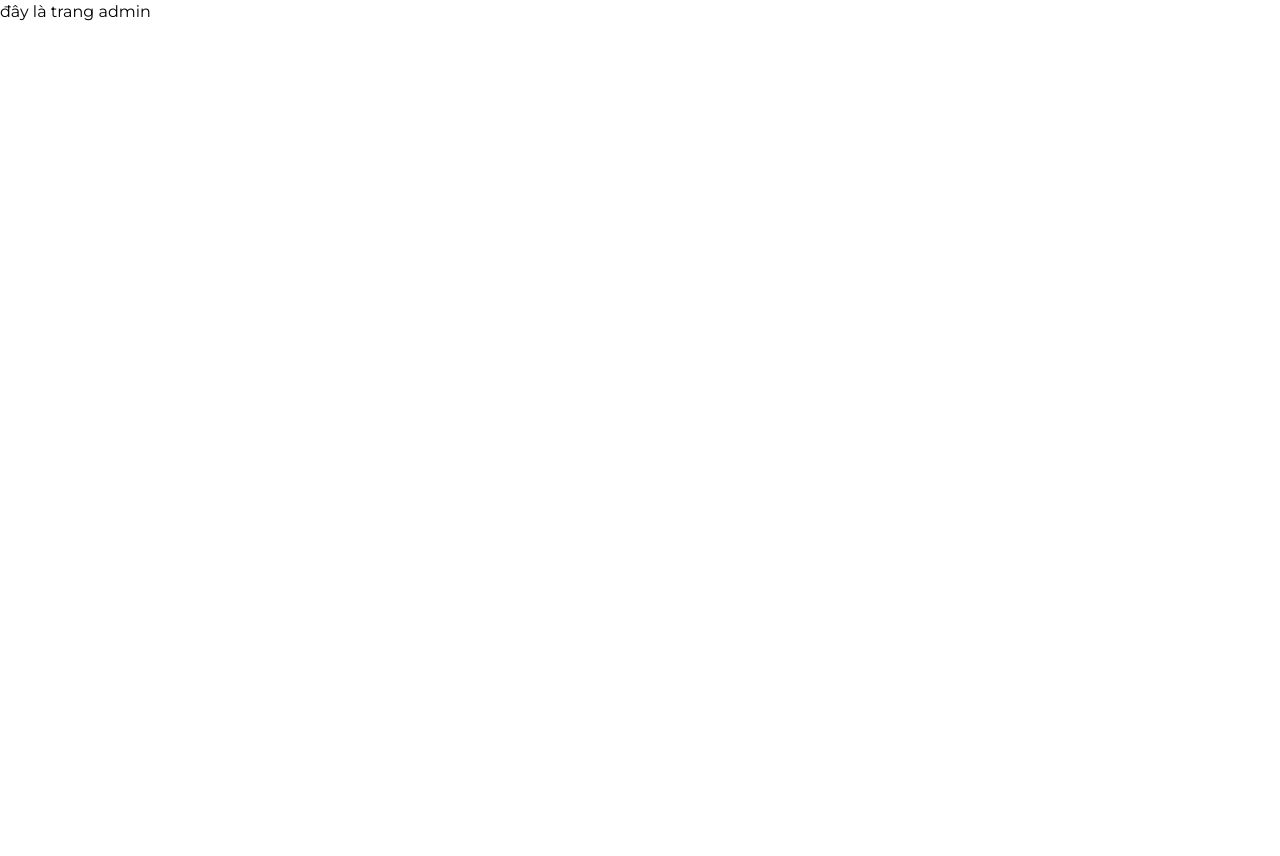
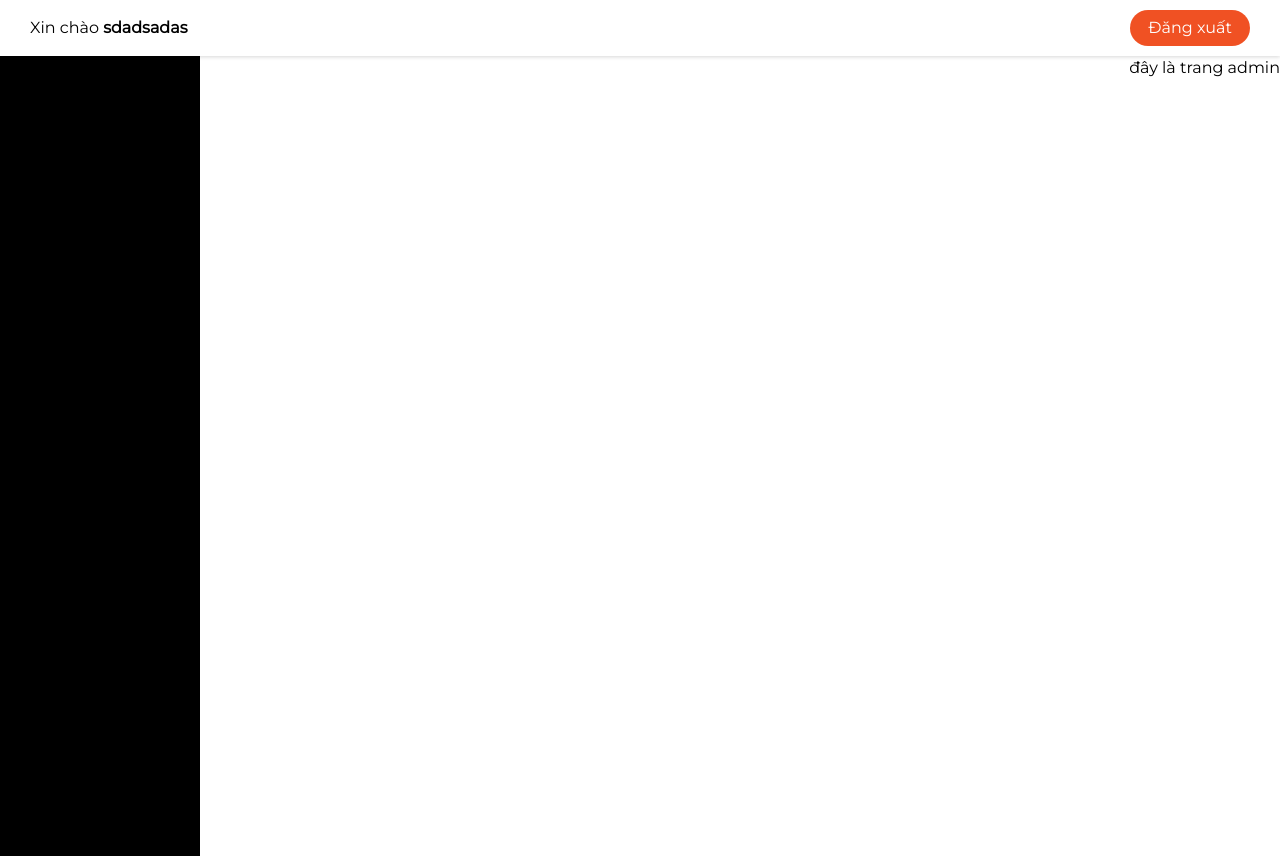
Before and after one commit to kiethohohoho/Toeic-website, a React (Create React App) app: page /admin in a window 1280 px wide. Before the commit the page ends 800 px from the top, so only its background shows below. Built offline with nearby package versions, Linux system fonts and the light colour scheme; sample sign-in values are in the browser's storage.

Commit message:
fix page, add dashboard

```diff
--- /dev/null
+++ b/src/components/DashBoard/DashBoard.scss
@@ -0,0 +1,30 @@
+.dashBoardContainer {
+  display: flex;
+  flex-direction: column;
+
+  // title here
+  .dashBoardTitle {
+    padding: 10px 30px;
+
+    box-shadow: rgba(0, 0, 0, 0.16) 0px 1px 4px;
+
+    display: flex;
+    justify-content: space-between;
+    align-items: center;
+  }
+
+  //   content here
+  .dashBoard {
+    display: flex;
+    justify-content: space-between;
+
+    // menu list here
+    &_menu {
+      max-width: 200px;
+      width: 100%;
+      height: 800px;
+
+      background: #000;
+    }
+  }
+}
--- /dev/null
+++ b/src/components/DashBoard/index.jsx
@@ -0,0 +1,25 @@
+import Container from "components/Container";
+import Logout from "features/Auth/Logout";
+import React from "react";
+import "./DashBoard.scss";
+
+const DashBoard = ({ menuList, children }) => {
+  return (
+    <Container type="wide">
+      <div className="dashBoardContainer">
+        <div className="dashBoardTitle">
+          <span>
+            Xin chào <b>sdadsadas</b>
+          </span>
+          <Logout />
+        </div>
+        <div className="dashBoard">
+          <div className="dashBoard_menu">dsada</div>
+          <div className="dashBoard_content">{children}</div>
+        </div>
+      </div>
+    </Container>
+  );
+};
+
+export default DashBoard;
--- a/src/components/Header/Navbar.js
+++ b/src/components/Header/Navbar.js
@@ -5,29 +5,19 @@ import {
   useMediaQuery,
   useTheme,
 } from "@material-ui/core";
+import Logout from "features/Auth/Logout";
 import React from "react";
-import { useDispatch, useSelector } from "react-redux";
+import { useSelector } from "react-redux";
 import { Link, NavLink, Outlet } from "react-router-dom";
 import { selectAuthorization } from "reducers/authSlice";
 import DrawerComponent from "./Drawer";
-import { isLogout } from "reducers/authSlice";
-import { useNavigate } from "react-router-dom";
 import "./Narbar.scss";
 
 function Navbar() {
   const { isAuth } = useSelector(selectAuthorization);
-  const dispatch = useDispatch();
-
-  const navigate = useNavigate();
 
   const theme = useTheme();
   const isMobile = useMediaQuery(theme.breakpoints.down("md"));
-
-  const handleLogout = () => {
-    dispatch(isLogout());
-    localStorage.clear();
-    navigate("/login");
-  };
 
   return (
     <>
@@ -50,9 +40,7 @@ function Navbar() {
                   Đăng nhập
                 </Link>
               ) : (
-                <button className="btn" onClick={() => handleLogout()}>
-                  Đăng xuất
-                </button>
+                <Logout />
               )}
             </div>
           )}
--- a/src/features/Admin/Admin.jsx
+++ b/src/features/Admin/Admin.jsx
@@ -1,7 +1,8 @@
+import DashBoard from "components/DashBoard";
 import React from "react";
 
 const Admin = () => {
-  return <div>đây là trang admin</div>;
+  return <DashBoard>đây là trang admin</DashBoard>;
 };
 
 export default Admin;
--- /dev/null
+++ b/src/features/Auth/Logout.jsx
@@ -0,0 +1,23 @@
+import React from "react";
+import { useDispatch } from "react-redux";
+import { useNavigate } from "react-router-dom";
+import { isLogout } from "reducers/authSlice";
+
+const Logout = () => {
+  const dispatch = useDispatch();
+
+  const navigate = useNavigate();
+
+  const handleLogout = () => {
+    dispatch(isLogout());
+    localStorage.clear();
+    navigate("/login");
+  };
+  return (
+    <button className="btn danger" onClick={() => handleLogout()}>
+      Đăng xuất
+    </button>
+  );
+};
+
+export default Logout;
--- a/src/reducers/authSlice.js
+++ b/src/reducers/authSlice.js
@@ -3,6 +3,12 @@ import { createSlice } from "@reduxjs/toolkit";
 const authSlice = createSlice({
   name: "auth",
   initialState: {
+    // isLoading: true,
+    // isAuth: JSON.parse(localStorage.getItem("role")) ? true : true,
+    // isRole: JSON.parse(localStorage.getItem("role"))
+    //   ? JSON.parse(localStorage.getItem("role"))
+    //   : "admin",
+
     isLoading: false,
     isAuth: JSON.parse(localStorage.getItem("role")) ? true : false,
     isRole: JSON.parse(localStorage.getItem("role"))
--- a/src/routes/AuthRoute.jsx
+++ b/src/routes/AuthRoute.jsx
@@ -6,9 +6,6 @@ import { selectAuthorization } from "reducers/authSlice";
 
 const AuthRoute = ({ children, roles }) => {
   const location = useLocation();
-
-  // const isAuth = useSelector(selectAuth);
-  // const isRole = useSelector(selectRole);
 
   const { isAuth, isRole } = useSelector(selectAuthorization);
 
--- a/src/routes/NonAuthRoute.jsx
+++ b/src/routes/NonAuthRoute.jsx
@@ -9,7 +9,7 @@ const NonAuthRoute = ({ children }) => {
   const { isRole, isAuth } = useSelector(selectAuthorization);
 
   if (isAuth) {
-    return <Navigate to={`/${isRole}/profile`} state={{ from: location }} />;
+    return <Navigate to={`/${isRole}`} state={{ from: location }} />;
   }
   return children;
 };
--- a/src/styles/_style.scss
+++ b/src/styles/_style.scss
@@ -83,3 +83,28 @@
   overflow: hidden;
   text-overflow: ellipsis;
 }
+
+//button
+.btn {
+  padding: 6px 18px;
+  border-radius: 100rem;
+  cursor: pointer;
+}
+
+//btn color
+.danger {
+  background: #f05123 !important;
+  color: white !important;
+}
+.primary {
+  background: #007bff !important;
+  color: white !important;
+}
+.secondary {
+  background: #6c757d !important;
+  color: white !important;
+}
+.success {
+  background: #28a745 !important;
+  color: white !important;
+}
--- a/src/styles/index.scss
+++ b/src/styles/index.scss
@@ -12,6 +12,9 @@
 code {
   font-family: source-code-pro, Menlo, Monaco, Consolas, "Courier New",
     monospace;
+}
+body {
+  overflow-y: hidden;
 }
 
 // body {
```
